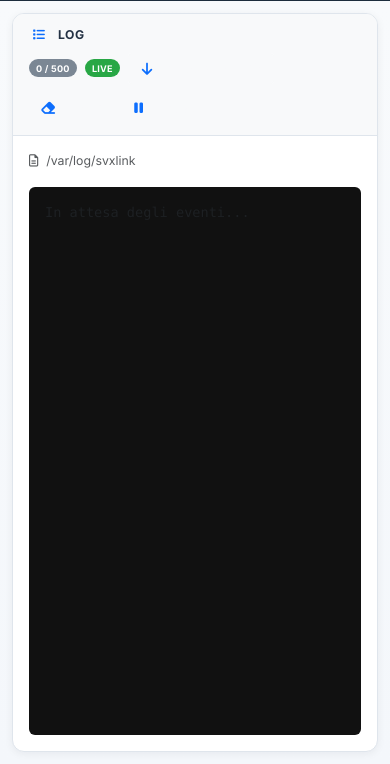
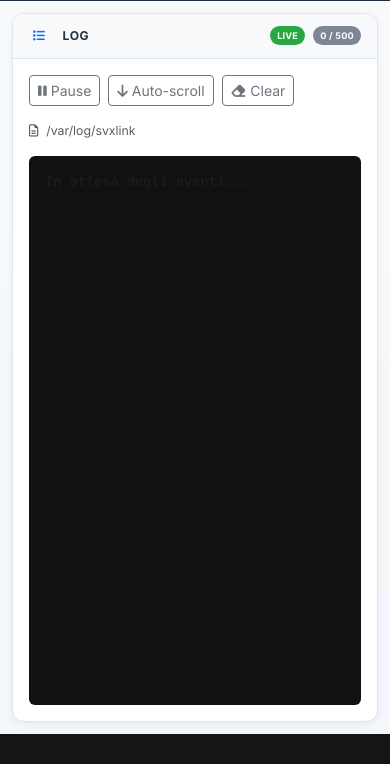
Before and after one commit to IU5HJU/svxguardian, a Flask app: page /logs in a window 390 px wide. Shown: the part 143-907 px from the top of the page. After the commit the page ends 877 px from the top, so only its background shows below. Run offline with Flask 3, Linux system fonts and the light colour scheme; data that the repository does not hold is empty.

Commit message:
Refine raw log mobile controls

```diff
--- a/src/web/templates/dashboard/logs.html
+++ b/src/web/templates/dashboard/logs.html
@@ -5,7 +5,6 @@
 <div class="svx-dashboard-layout">
 
     {% include "components/sidebar.html" %}
-
 
     <section class="svx-dashboard-content">
 
@@ -15,41 +14,34 @@
 
                 <div class="card">
 
+                    <div class="card-header">
+
                         <div
-                        class="card-header
-                        d-flex
+                            class="d-flex
                             justify-content-between
                             align-items-center
                             flex-wrap
                             gap-2"
                         >
 
-                        <div>
-
+                            <div
+                                class="d-flex
+                                align-items-center
+                                gap-2"
+                            >
                                 <i class="fa-solid fa-list"></i>
 
                                 <span>
                                     {{ t("LOGS") }}
                                 </span>
-
                             </div>
 
 
                             <div
                                 class="d-flex
                                 align-items-center
-                            flex-wrap
                                 gap-2"
                             >
-
-                            <span
-                                id="operational-log-counter"
-                                class="badge bg-secondary"
-                                title="Righe visualizzate"
-                            >
-                                0 / 500
-                            </span>
-
 
                                 <span
                                     id="operational-log-status"
@@ -58,56 +50,14 @@
                                     LIVE
                                 </span>
 
+                                <span
+                                    id="operational-log-counter"
+                                    class="badge bg-secondary"
+                                >
+                                    0 / 500
+                                </span>
 
-                            <button
-                                id="operational-log-autoscroll"
-                                type="button"
-                                class="btn btn-sm btn-outline-light"
-                                title="Abilita o disabilita lo scorrimento automatico"
-                            >
-                                <i
-                                    id="operational-log-autoscroll-icon"
-                                    class="fa-solid fa-arrow-down"
-                                ></i>
-
-                                <span
-                                    id="operational-log-autoscroll-text"
-                                >
-                                    Auto-scroll ON
-                                </span>
-                            </button>
-
-
-                            <button
-                                id="operational-log-clear"
-                                type="button"
-                                class="btn btn-sm btn-outline-light"
-                                title="Svuota soltanto la visualizzazione"
-                            >
-                                <i class="fa-solid fa-eraser"></i>
-
-                                <span>
-                                    Clear
-                                </span>
-                            </button>
-
-
-                            <button
-                                id="operational-log-toggle"
-                                type="button"
-                                class="btn btn-sm btn-outline-light"
-                            >
-                                <i
-                                    id="operational-log-toggle-icon"
-                                    class="fa-solid fa-pause"
-                                ></i>
-
-                                <span
-                                    id="operational-log-toggle-text"
-                                >
-                                    Pause
-                                </span>
-                            </button>
+                            </div>
 
                         </div>
 
@@ -128,6 +78,64 @@
                             <span>
                                 Errore durante la lettura del log.
                             </span>
+                        </div>
+
+
+                        <div
+                            class="d-flex
+                            flex-wrap
+                            gap-2
+                            mb-3"
+                        >
+
+                            <button
+                                id="operational-log-toggle"
+                                type="button"
+                                class="btn btn-sm btn-outline-secondary"
+                            >
+                                <i
+                                    id="operational-log-toggle-icon"
+                                    class="fa-solid fa-pause"
+                                ></i>
+
+                                <span
+                                    id="operational-log-toggle-text"
+                                >
+                                    Pause
+                                </span>
+                            </button>
+
+
+                            <button
+                                id="operational-log-autoscroll"
+                                type="button"
+                                class="btn btn-sm btn-outline-secondary"
+                            >
+                                <i
+                                    id="operational-log-autoscroll-icon"
+                                    class="fa-solid fa-arrow-down"
+                                ></i>
+
+                                <span
+                                    id="operational-log-autoscroll-text"
+                                >
+                                    Auto-scroll
+                                </span>
+                            </button>
+
+
+                            <button
+                                id="operational-log-clear"
+                                type="button"
+                                class="btn btn-sm btn-outline-secondary"
+                            >
+                                <i class="fa-solid fa-eraser"></i>
+
+                                <span>
+                                    Clear
+                                </span>
+                            </button>
+
                         </div>
 
 
@@ -197,13 +205,9 @@
 
     const OPERATIONAL_LOG_MAX_LINES = 500;
 
-
     let operationalLogCursor = 0;
-
     let operationalLogPaused = false;
-
     let operationalLogAutoScroll = true;
-
     let operationalLogRequestRunning = false;
 
 
@@ -212,60 +216,50 @@
             "operational-log"
         );
 
-
     const operationalLogErrorElement =
         document.getElementById(
             "operational-log-error"
         );
-
 
     const operationalLogStatusElement =
         document.getElementById(
             "operational-log-status"
         );
 
-
     const operationalLogCounterElement =
         document.getElementById(
             "operational-log-counter"
         );
-
 
     const operationalLogToggleElement =
         document.getElementById(
             "operational-log-toggle"
         );
 
-
     const operationalLogToggleIconElement =
         document.getElementById(
             "operational-log-toggle-icon"
         );
-
 
     const operationalLogToggleTextElement =
         document.getElementById(
             "operational-log-toggle-text"
         );
 
-
     const operationalLogAutoScrollElement =
         document.getElementById(
             "operational-log-autoscroll"
         );
-
 
     const operationalLogAutoScrollIconElement =
         document.getElementById(
             "operational-log-autoscroll-icon"
         );
 
-
     const operationalLogAutoScrollTextElement =
         document.getElementById(
             "operational-log-autoscroll-text"
         );
-
 
     const operationalLogClearElement =
         document.getElementById(
@@ -304,14 +298,11 @@
                 "operational-log-empty"
             );
 
-
         if (
             emptyElement
             && emptyElement.parentNode
         ) {
-
             emptyElement.remove();
-
         }
 
     }
@@ -329,7 +320,6 @@
             return;
         }
 
-
         const emptyElement =
             document.createElement(
                 "div"
@@ -343,7 +333,6 @@
 
         emptyElement.textContent =
             message;
-
 
         operationalLogElement.appendChild(
             emptyElement
@@ -385,7 +374,6 @@
         let lines =
             getOperationalLogLines();
 
-
         while (
             lines.length
             > OPERATIONAL_LOG_MAX_LINES
@@ -420,13 +408,10 @@
             return;
         }
 
-
         removeOperationalLogEmptyMessage();
-
 
         const fragment =
             document.createDocumentFragment();
-
 
         for (
             const entry
@@ -441,21 +426,15 @@
 
         }
 
-
         operationalLogElement.appendChild(
             fragment
         );
 
-
         trimOperationalLog();
-
         updateOperationalLogCounter();
 
-
         if (operationalLogAutoScroll) {
-
             scrollOperationalLogToBottom();
-
         }
 
     }
@@ -466,16 +445,12 @@
         const lines =
             getOperationalLogLines();
 
-
         for (
             const line
             of lines
         ) {
-
             line.remove();
-
         }
-
 
         showOperationalLogEmptyMessage(
             "Visualizzazione svuotata. In attesa di nuovi eventi..."
@@ -494,7 +469,6 @@
         operationalLogStatusElement.textContent =
             "LIVE";
 
-
         operationalLogToggleIconElement.className =
             "fa-solid fa-pause";
 
@@ -512,7 +486,6 @@
         operationalLogStatusElement.textContent =
             "PAUSED";
 
-
         operationalLogToggleIconElement.className =
             "fa-solid fa-play";
 
@@ -526,38 +499,26 @@
 
         if (operationalLogAutoScroll) {
 
+            operationalLogAutoScrollElement.className =
+                "btn btn-sm btn-outline-secondary";
+
             operationalLogAutoScrollIconElement.className =
                 "fa-solid fa-arrow-down";
 
             operationalLogAutoScrollTextElement.textContent =
-                "Auto-scroll ON";
-
-            operationalLogAutoScrollElement.classList.remove(
-                "btn-outline-warning"
-            );
-
-            operationalLogAutoScrollElement.classList.add(
-                "btn-outline-light"
-            );
+                "Auto-scroll";
 
             return;
-
         }
 
+        operationalLogAutoScrollElement.className =
+            "btn btn-sm btn-outline-secondary";
 
         operationalLogAutoScrollIconElement.className =
             "fa-solid fa-hand";
 
         operationalLogAutoScrollTextElement.textContent =
             "Auto-scroll OFF";
-
-        operationalLogAutoScrollElement.classList.remove(
-            "btn-outline-light"
-        );
-
-        operationalLogAutoScrollElement.classList.add(
-            "btn-outline-warning"
-        );
 
     }
 
@@ -571,9 +532,7 @@
             return;
         }
 
-
         operationalLogRequestRunning = true;
-
 
         try {
 
@@ -588,7 +547,6 @@
                 }
             );
 
-
             if (!response.ok) {
 
                 operationalLogErrorElement.classList.remove(
@@ -596,18 +554,14 @@
                 );
 
                 return;
-
             }
-
 
             const data =
                 await response.json();
 
-
             operationalLogErrorElement.classList.add(
                 "d-none"
             );
-
 
             const entries =
                 Array.isArray(
@@ -616,24 +570,9 @@
                     ? data.entries
                     : [];
 
-
             appendOperationalLogEntries(
                 entries
             );
-
-
-            /*
-             * The cursor represents the last logfile event already
-             * received by this browser.
-             *
-             * Pause prevents requests completely, so the cursor does
-             * not advance while paused. Pressing Play therefore
-             * retrieves the events accumulated during the pause.
-             *
-             * Clear intentionally does not change this cursor:
-             * clearing the screen must not cause old logfile entries
-             * to be downloaded again.
-             */
 
             if (
                 Number.isInteger(
@@ -653,7 +592,6 @@
             operationalLogErrorElement.classList.remove(
                 "d-none"
             );
-
 
             console.error(
                 "SVX Guardian operational log update failed:",
@@ -676,23 +614,13 @@
             operationalLogPaused =
                 !operationalLogPaused;
 
-
             if (operationalLogPaused) {
 
                 setOperationalLogPausedState();
-
                 return;
-
             }
 
-
             setOperationalLogLiveState();
-
-
-            /*
-             * Immediately recover events accumulated while
-             * the visual display was paused.
-             */
 
             updateOperationalLog();
 
@@ -707,14 +635,10 @@
             operationalLogAutoScroll =
                 !operationalLogAutoScroll;
 
-
             setOperationalLogAutoScrollState();
 
-
             if (operationalLogAutoScroll) {
-
                 scrollOperationalLogToBottom();
-
             }
 
         }
@@ -732,13 +656,9 @@
 
 
     setOperationalLogLiveState();
-
     setOperationalLogAutoScrollState();
-
     updateOperationalLogCounter();
-
     updateOperationalLog();
-
 
     window.setInterval(
         updateOperationalLog,
```
Lines whose indentation alone changed are shown as unchanged.
